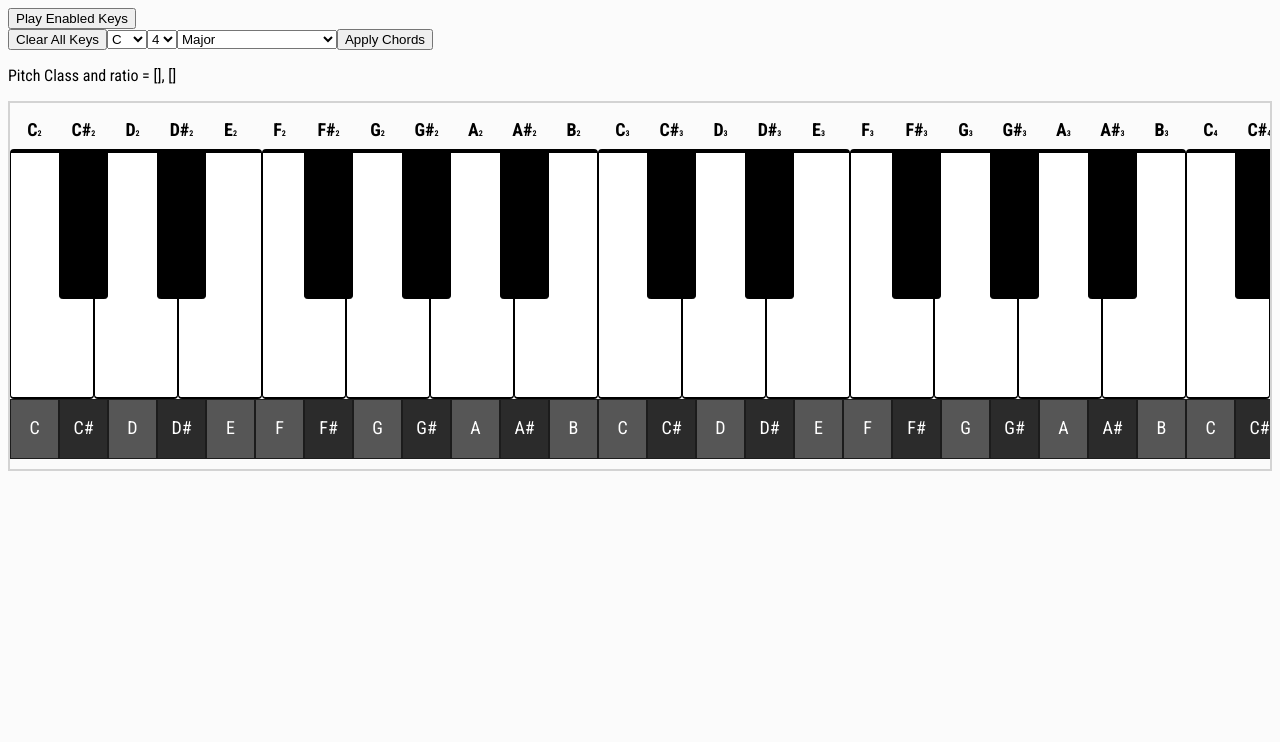
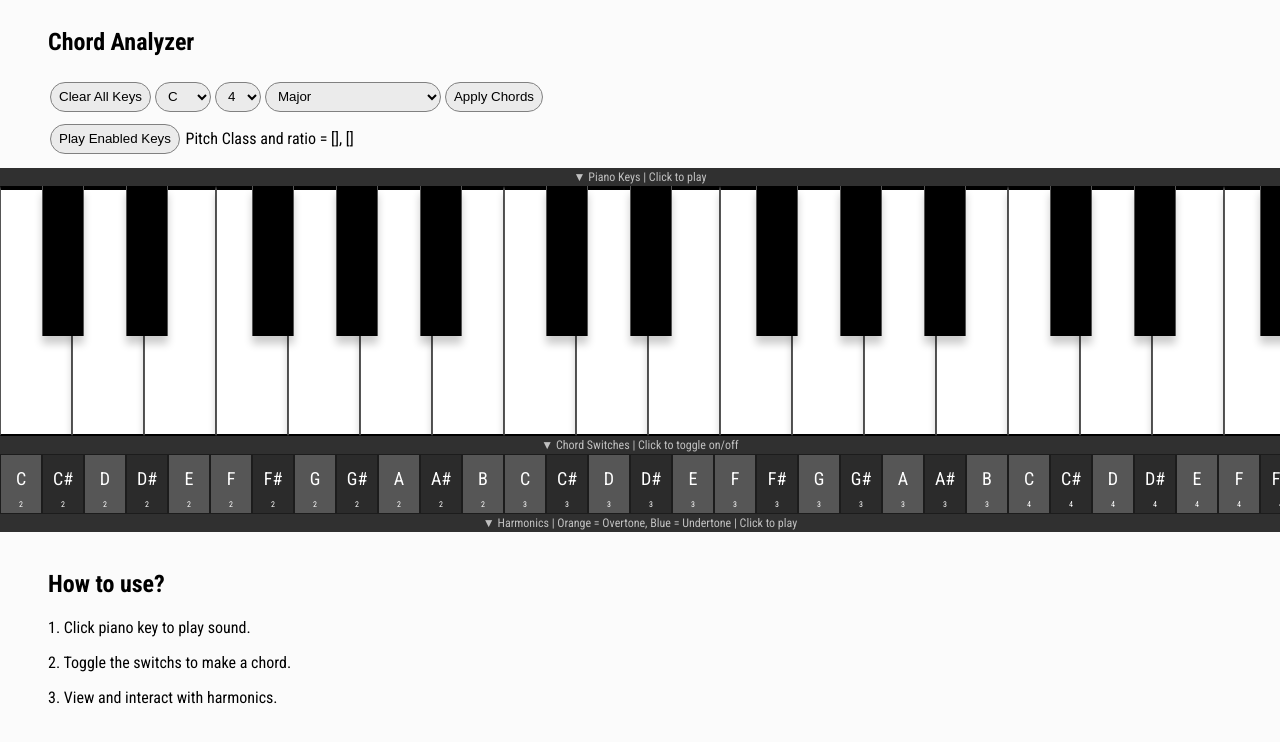
Before and after one commit to chiuhans111/ChordMap, a Vue app: page / in a window 1280 px wide. Shown: the top 742 px of the page. Built offline with nearby package versions, Linux system fonts and the light colour scheme.

Commit message:
Better UI

```diff
--- a/src/App.vue
+++ b/src/App.vue
@@ -1,10 +1,15 @@
 <template>
   <div>
     <section>
-      <button @click="playEnabledKeys()">Play Enabled Keys</button>
+      <div class="container">
+        <div>
+          <h1>
+            Chord Analyzer
+          </h1>
+        </div>
+
         <div>
           <button @click="clearAllKeys()">Clear All Keys</button>
-
           <select ref="key selector">
             <option :value="i" v-for="i in toneNames" :key="i">{{ i }}</option>
           </select>
@@ -16,49 +21,59 @@
           </select>
           <button @click="applyChords()">Apply Chords</button>
         </div>
-      <p>
+
+        <div>
+          <button @click="playEnabledKeys()">Play Enabled Keys</button>
+          <span>
             Pitch Class and ratio = {{ pitchClass }}, {{ ratio }}
-      </p>
-
+          </span>
+        </div>
+      </div>
     </section>
     <section>
       <div class="scroll_horizontal">
 
+        <div class="scroll_horizontal-sticky">
+          ▼ Piano Keys | Click to play
+        </div>
+
         <div class="piano_container" :style="{ width: fullWidth + 'px' }">
-          <!-- Note Name -->
-          <div class="piano_container-note_name">
-            <div :style="key.containerStyle" v-for="key in pianoKeys" :key="key.index">
-              <span>
-                {{ key.name }}
-              </span>
-              <span class="note_octave">
-                {{ key.octave }}
-              </span>
 
-            </div>
-          </div>
           <!-- keyboard -->
           <div class="piano_container-keyboard">
-            <div :style="key.keyStyle" :class="key.cssClass" class="note_body" v-for="key in pianoKeys" :key="key.index" @click.prevent="pianoKeyClick(key)">
+            <div :style="key.keyStyle" :class="Object.assign(key.cssClass, { 'key_enabled': key.enable })" class="note_body" v-for="key in pianoKeys" :key="key.index" @click.prevent="pianoKeyClick(key)">
               <!-- {{ key.name }} -->
             </div>
           </div>
+        </div>
+
+        <div class="scroll_horizontal-sticky">
+          ▼ Chord Switches | Click to toggle on/off
+        </div>
+
+        <div class="piano_container" :style="{ width: fullWidth + 'px' }">
           <!-- Working area -->
           <div class="piano_container-editor">
             <div :style="key.containerStyle" :class="key.cssClass" class="note_box" v-for="key in pianoKeys" :key="key.index" @click.prevent="editorKeyClick(key)">
               <div :class="{ 'note_enable': key.enable }" class="note_box-tag">
                 {{ key.name }}
+              </div>
+              <span class="note_octave">
+                {{ key.octave }}
+              </span>
               <!-- {{ key.enable }} -->
             </div>
           </div>
         </div>
 
+        <div class="scroll_horizontal-sticky">
+          ▼ Harmonics | Orange = Overtone, Blue = Undertone | Click to play
         </div>
 
         <!-- Result Area -->
         <div class="ratio_hint" :style="{ width: fullWidth + 'px' }">
-          <div class="ratio_hint-row" :class="{ 'is_higher_harmonics': hint.isHigherHarmonics }" v-for="hint, i in analyzeResult.hints" :key="i" @click="playHint(hint)">
-            <div class="ratio_hint-node" :style="node.style" :class="node.cssClass" v-for="node, i in hint.nodes" :key="i">
+          <div class="ratio_hint-row" :class="{ 'is_higher_harmonics': hint.isHigherHarmonics }" v-for="hint, i in analyzeResult.hints" :key="i" @click.prevent="playHint(hint)">
+            <div class="ratio_hint-node" :style="node.style" :class="node.cssClass" v-for="node, i in hint.nodes" :key="i" @click.prevent="playHint(hint, node)">
               <template v-if="!node.cssClass['node_is_minimize']">
                 {{ node.ratio }}
               </template>
@@ -68,6 +83,21 @@
 
       </div>
     </section>
+    <section>
+      <div class="container">
+        <div>
+          <h1>
+            How to use?
+          </h1>
+          <p>1. Click piano key to play sound.</p>
+          <p>2. Toggle the switchs to make a chord.</p>
+          <p>3. View and interact with harmonics.</p>
+        </div>
+      </div>
+    </section>
+    <footer>
+
+    </footer>
   </div>
 </template>
 
@@ -170,8 +200,12 @@ export default {
       const newUrl = `${window.location.protocol}//${window.location.host}${window.location.pathname}?keys=${keys}`
       window.history.pushState({}, '', newUrl)
     },
-    playHint(hint) {
+    playHint(hint, node) {
+      if (node === undefined) {
         sound.playNotes(hint.frequencies, 0.5)
+      } else {
+        sound.playNotes([node.frequency], 0.5)
+      }
       this.ratio = hint.ratio
     }
   },
--- a/src/script/piano.js
+++ b/src/script/piano.js
@@ -5,7 +5,7 @@ const toneNumber = [0, 0, 1, 1, 2, 3, 3, 4, 4, 5, 5, 6]
 const toneIsBlack = [false, true, false, true, false, false, true, false, true, false, true, false]
 const f0 = 440 // A4
 const toneMap = {}
-let keyWidth = 7*7
+let keyWidth = 7*6
 
 for (let i = 0; i < 12; i++) {
     const name = toneNames[i]
--- a/src/style/index.scss
+++ b/src/style/index.scss
@@ -1,12 +1,48 @@
 @import url("https://fonts.googleapis.com/css2?family=Roboto+Condensed:wght@400;700&display=swap");
-@import './piano.scss';
-@import './ratiohint.scss';
+@import "./piano.scss";
+@import "./ratiohint.scss";
 html {
+    padding: 0;
+    margin: 0;
     font-family: "Roboto Condensed", sans-serif;
     background-color: rgb(251, 251, 251);
 }
-.scroll_horizontal{
+body{
+    padding: 0;
+    margin: 0;
+}
+.container{
+    margin: auto;
+    max-width: 1200px;
+    padding: 8px;
+    box-sizing: border-box;
+}
+button, select{
+    cursor: pointer;
+    height: 30px;
+    padding: 0px 8px;
+    border-radius: 20px;
+    box-sizing: border-box;
+    border: solid 1px gray;
+    background-color: rgb(235, 235, 235);
+    margin: 6px 2px;
+    &:hover{
+        background-color: white;
+    }
+}
+
+.scroll_horizontal {
     overflow-x: scroll;
     padding-bottom: 10px;
-    border: solid 2px lightgray;
+
+    &-sticky {
+        position: sticky;
+        text-align: center;
+        left: 0px;
+        width: 100%;
+        font-size: 12px;
+        background-color: rgb(48, 48, 48);
+        color: rgb(192, 192, 192);
+        padding: 2px 0px;
+    }
 }
--- a/src/style/piano.scss
+++ b/src/style/piano.scss
@@ -6,9 +6,6 @@
         text-align: center;
         font-size: 18px;
         font-weight: bold;
-        .note_octave {
-            font-size: 8px;
-        }
     }
 
     &-keyboard {
@@ -20,6 +17,22 @@
             height: 60%;
         }
 
+        .key_enabled {
+            &::after {
+                content: "";
+                display: block;
+                width: 20px;
+                height: 20px;
+                background-color: orange;
+                position: absolute;
+                transform: translate(-50%, 0);
+                left: 50%;
+                bottom: 10px;
+                border-radius: 100%;
+                border: solid 2px white;
+            }
+        }
+
         .note_is_white {
             z-index: 0;
             border-bottom: solid 2px black;
@@ -27,15 +40,19 @@
             background-color: white;
             height: 100%;
         }
+
         .note_body {
             user-select: none;
-            border-left: solid 1px black;
-            border-right: solid 1px black;
-            border-radius: 4px;
+            border-left: solid 1px rgb(85, 85, 85);
+            border-right: solid 1px rgb(85, 85, 85);
             &:hover {
                 background-color: orange;
             }
+            &:active{
+                box-shadow: inset 0px 8px 16px rgba(0, 0, 0, 0.2);
+            }
             box-sizing: border-box;
+            box-shadow: 0px 8px 8px rgba(0, 0, 0, 0.2);
         }
     }
 
@@ -49,6 +66,7 @@
             background-color: rgb(86, 86, 86);
         }
         .note_box {
+            cursor: pointer;
             border: solid 1px rgb(28, 28, 28);
             text-align: center;
             color: white;
@@ -56,13 +74,16 @@
 
             &-tag {
                 position: relative;
-                height: 25px;
-                width: 25px;
-                top: 50%;
+                height: 30px;
+                width: 30px;
+                top: 40%;
                 left: 50%;
                 transform: translate(-50%, -50%);
                 pointer-events: none;
 
+                display: flex;
+                align-items: center;
+                justify-content: center;
                 &.note_enable {
                     font-weight: bold;
                     color: black;
@@ -74,7 +95,14 @@
                 }
                 box-sizing: border-box;
             }
-
+            .note_octave {
+                position: absolute;
+                left: 0px;
+                bottom: 4px;
+                width: 100%;
+                text-align: center;
+                font-size: 8px;
+            }
             box-sizing: border-box;
 
             &:hover {
--- a/src/style/ratiohint.scss
+++ b/src/style/ratiohint.scss
@@ -14,21 +14,28 @@
     }
 
     &-node {
+
+        cursor: pointer;
+        top: 50%;
         width: 30px;
         height: 30px;
 
         border-radius: 100%;
-        text-align: center;
+
+        font-size: 14px;
         font-weight: bold;
-
-        top: 50%;
-
-        transform: translate(-50%, -50%);
-
-        font-size: 18px;
         background-color: lightgray;
         box-sizing: border-box;
         border: solid 3px white;
+
+        // Centering Text
+        text-align: center;
+        display: flex;
+        justify-content: center;
+        align-items: center;
+
+        // Centering Circle
+        transform: translate(-50%, -50%);
 
         &.node_is_minimize {
             width: 12px;
```
Also changed, not shown: public/cover.jpg. Lines whose indentation alone changed are shown as unchanged.
